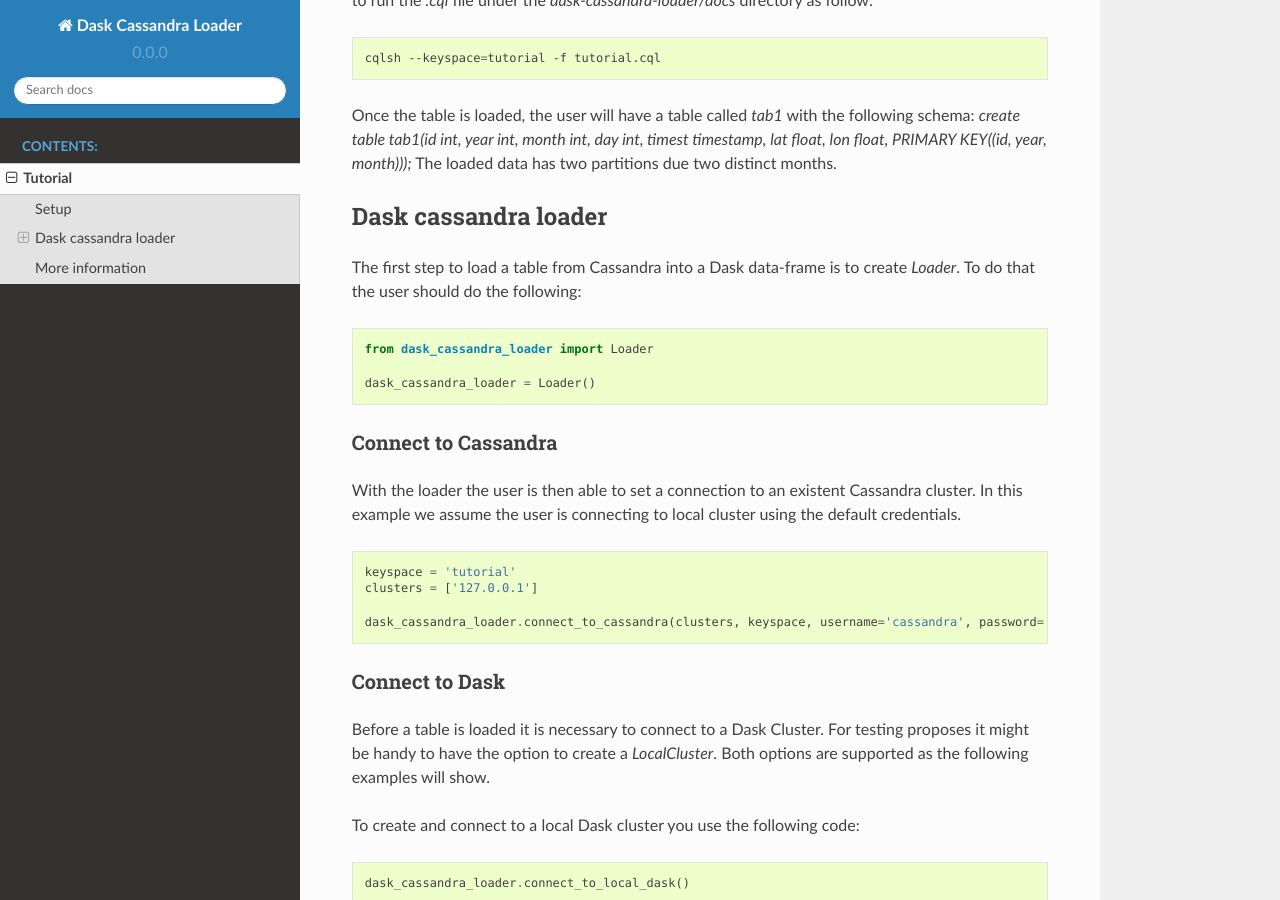
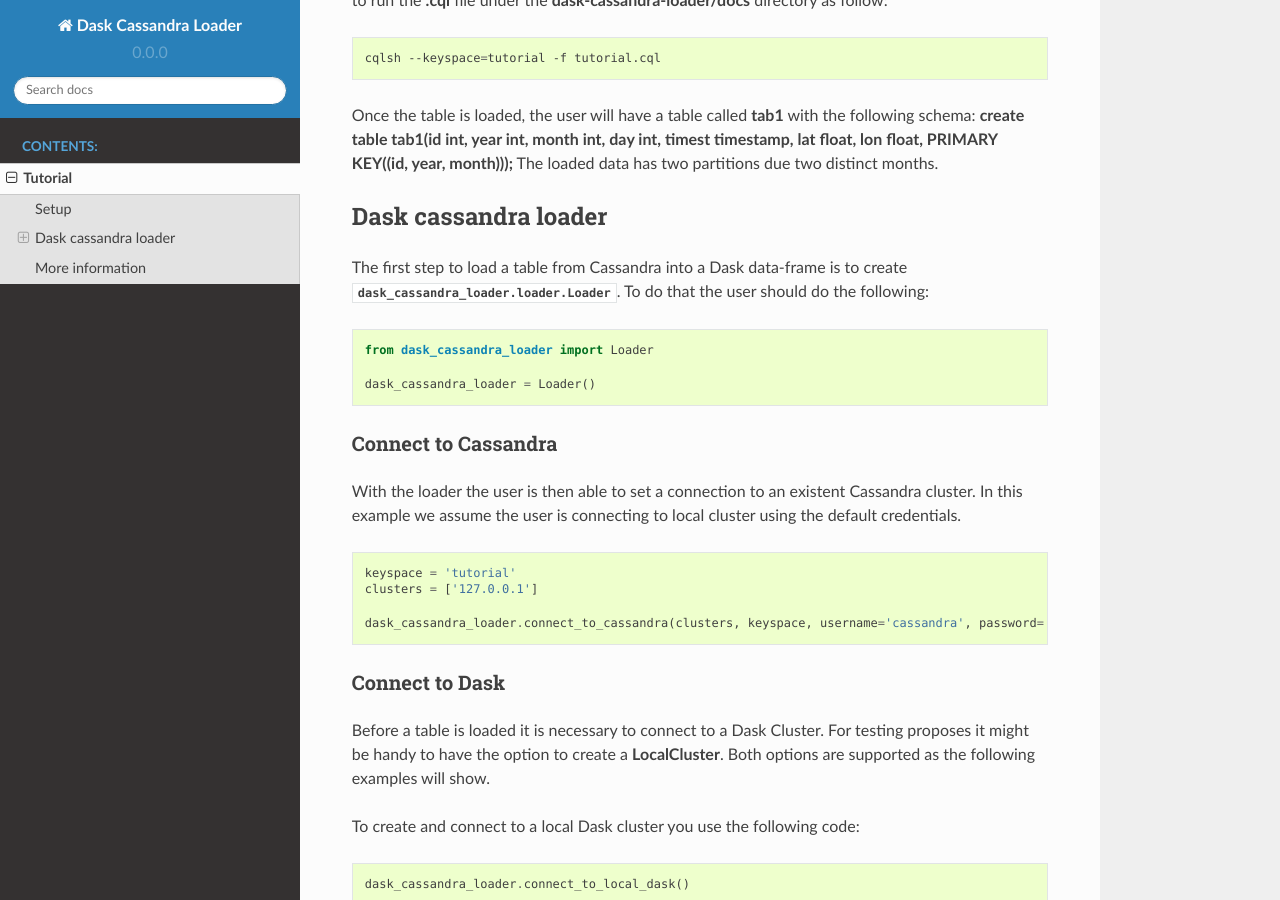
Before and after one commit to NLeSC/dask-cassandra-loader, a Sphinx documentation site: the page built from docs/tutorial.rst, in a window 1280 px wide and 900 px high, scrolled down 672 px. Built offline with Sphinx 7.4.7 and the Read the Docs theme 2.0.0, drawn with Linux system fonts in a browser that asks for light colours; pages that are not in the unit, such as notebooks, are missing from menus.

Commit message:
rst italic and bold.

```diff
--- a/docs/tutorial.rst
+++ b/docs/tutorial.rst
@@ -19,7 +19,7 @@
 =====
 
 The tutorial requires the creation of a keyspace in an existent Cassandra cluster. For this
-tutorial it is used the keyspace called `tutorial`. In this example it is assume the local
+tutorial it is used the keyspace called **tutorial**. In this example it is assume the local
 client cqlsh is installed and configured accordingly.
 
 .. code-block:: bash
@@ -27,21 +27,21 @@
     cqlsh -e "create keyspace tutorial with replication = {'class': 'SimpleStrategy', 'replication_factor': 1};"
 
 Once the keyspace is created the user needs to create a table and load it. To do that the
-user needs to run the `.cql` file under the `dask-cassandra-loader/docs` directory as follow:
+user needs to run the **.cql** file under the **dask-cassandra-loader/docs** directory as follow:
 
 .. code-block:: bash
 
     cqlsh --keyspace=tutorial -f tutorial.cql
 
-Once the table is loaded, the user will have a table called `tab1` with the following schema:
-`create table tab1(id int, year int, month int, day int, timest timestamp, lat float, lon float, PRIMARY KEY((id, year, month)));`
+Once the table is loaded, the user will have a table called **tab1** with the following schema:
+**create table tab1(id int, year int, month int, day int, timest timestamp, lat float, lon float, PRIMARY KEY((id, year, month)));**
 The loaded data has two partitions due two distinct months.
 
 
 Dask cassandra loader
 =====================
 
-The first step to load a table from Cassandra into a Dask data-frame is to create `Loader`.
+The first step to load a table from Cassandra into a Dask data-frame is to create :class:`dask_cassandra_loader.loader.Loader`.
 To do that the user should do the following:
 
 .. code-block:: python
@@ -69,7 +69,7 @@
 ---------------
 
 Before a table is loaded it is necessary to connect to a Dask Cluster. For testing proposes
-it might be handy to have the option to create a `LocalCluster`. Both options are supported as
+it might be handy to have the option to create a **LocalCluster**. Both options are supported as
 the following examples will show.
 
 To create and connect to a local Dask cluster you use the following code:
@@ -89,9 +89,9 @@
 Read Table
 ----------
 
-In this example the user will load table `tab1`, project columns `id`, `year`, `month`, `day`,
-have a predicate on column `day` (`day = 18`) and only select the partitions for which `id in [18]`,
-`year in [2018]` and `month in [11]`. In this example, it is requested to not load all partitions in
+In this example the user will load table *tab1*, project columns *id*, *year*, *month*, *day*,
+have a predicate on column *day* (*day = 18*) and only select the partitions for which *id in [18]*,
+*year in [2018]* and *month in [11]*. In this example, it is requested to not load all partitions in
 case the query qualifies all of them for loading. For more details about the function, the user should
 read :doc:`API documentation <dask_cassandra_loader.loader.Loader.load_cassandra_table>`.
 
```
